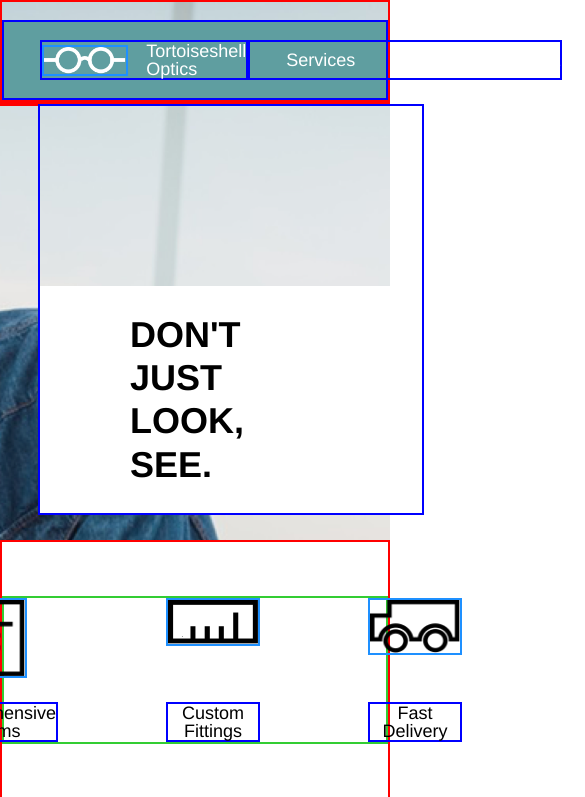
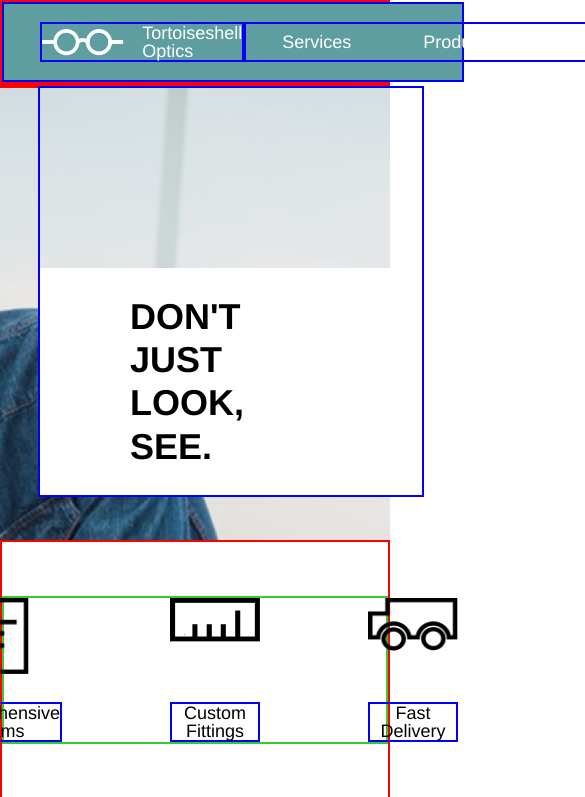
Before and after one commit to nabrus/tortoiseshell-optics, a plain HTML site: page index.html in a window 390 px wide. Shown: the top 797 px of the page, 585 px wide, since content can reach past the window. Drawn offline with Linux system fonts and the light colour scheme.

Commit message:
start tablet size design

```diff
--- a/resources/css/style.css
+++ b/resources/css/style.css
@@ -14,6 +14,13 @@
   border: 2px red solid; /* delete */
   max-width: 960px;
   margin: 0 auto;
+}
+
+@media only screen and (max-width: 1024px) {
+  /* TABLET */
+  .container {
+    max-width: 100%;
+  }
 }
 
 .logo {
@@ -57,7 +64,22 @@
   padding-left: 2rem;
 }
 
+@media only screen and (max-width: 1024px){
 
+  /* .background {
+    width: 100%;
+  } */
+
+  .company {
+    clear: both;
+    width: 100%;
+    margin: 0 auto;
+  }
+
+  nav span {
+    padding-right: 2rem;
+  }
+}
 
 
 
@@ -106,9 +128,6 @@
   margin-left: 0;
 }
 
-img {
-  border: 2px solid dodgerblue; /* delete temp */
-}
 .icon-paper img {
   width: 3.5rem;
 }
```
